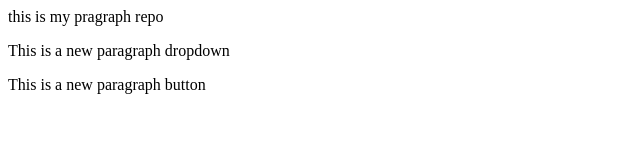
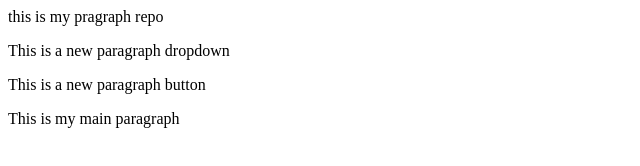
Before and after one commit to Sapnabali981/loca1, a plain HTML site: page index.html in a window 1280 px wide. Shown: the whole page, without its empty margins (0-640 px from the left). Drawn offline with Linux system fonts and the light colour scheme.

Commit message:
added paragraph

```diff
--- a/index.html
+++ b/index.html
@@ -1,3 +1,4 @@
 <p>this is my pragraph repo</p>
 <p>This is a new paragraph dropdown</p>
 <p>This is a new paragraph button</p>
+<p>This is my main paragraph</p>
```
